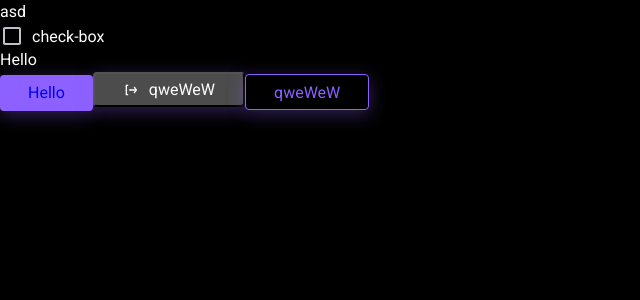
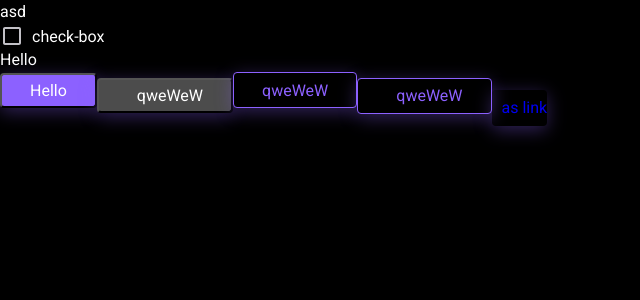
Before and after one commit to hunzah/Cards, a React (Vite) app: page / in a window 1280 px wide. Shown: the top 300 px of the page, without its empty margins (0-640 px from the left). Built offline with nearby package versions, Linux system fonts and the light colour scheme.

Commit message:
added styles buttons

```diff
--- a/src/App.tsx
+++ b/src/App.tsx
@@ -14,9 +14,11 @@ export function App() {
       <Checkbox checked={checked} onChange={setChecked} text={'check-box'} disabled={false} />
       Hello
         <div>
-            <Button className={s.button} as="a" href={"/link"}>Hello</Button>
-            <Button className={s.button}  variant="secondary"><img src={asd}/> qweWeW</Button>
-            <Button onClick={()=>console.log("sad")} className={s.button}  variant="tertiary"> qweWeW</Button>
+            <Button className={s.button} >Hello</Button>
+            <Button className={s.button}  variant="secondary"><img src={""}/> qweWeW</Button>
+            <Button className={s.button}  variant="tertiary"> qweWeW</Button>
+            <Button className={s.button}  variant="tertiary"><img src={""}/> qweWeW</Button>
+            <Button className={s.button} as={"a"} href={"/link"} disabled variant="link"> <img src={""}/> as link</Button>
         </div>
     </div>
   )
--- a/src/components/ui/button/button.module.scss
+++ b/src/components/ui/button/button.module.scss
@@ -92,9 +92,32 @@
 }
 
 .link {
-  background-color: yellow;
+  display: inline-flex;
+  padding: 6px 0px;
+  align-items: flex-start;
+  gap: 10px;
+
+  &:hover {
+    color: var(--primary-700,  #704ECC);
+  }
+  &:active {
+    color: var(--primary-300,  #A280FF);
+  }
+  &:disabled {
+    color:  var(--primary-900, #382766);
+  }
+
+  &:focus-visible {
+    background-color: var(--color-dark-900);
+    outline: 2px solid var(--info-700, #2F68CC);
+    color:  var(--primary-500, #8C61FF);
+    border-radius: 30px;
+  }
+
 }
-
+a:visited {
+  color:  var(--primary-500, #8C61FF);
+}
 .fullWidth {
   width: 100%;
 }
```
